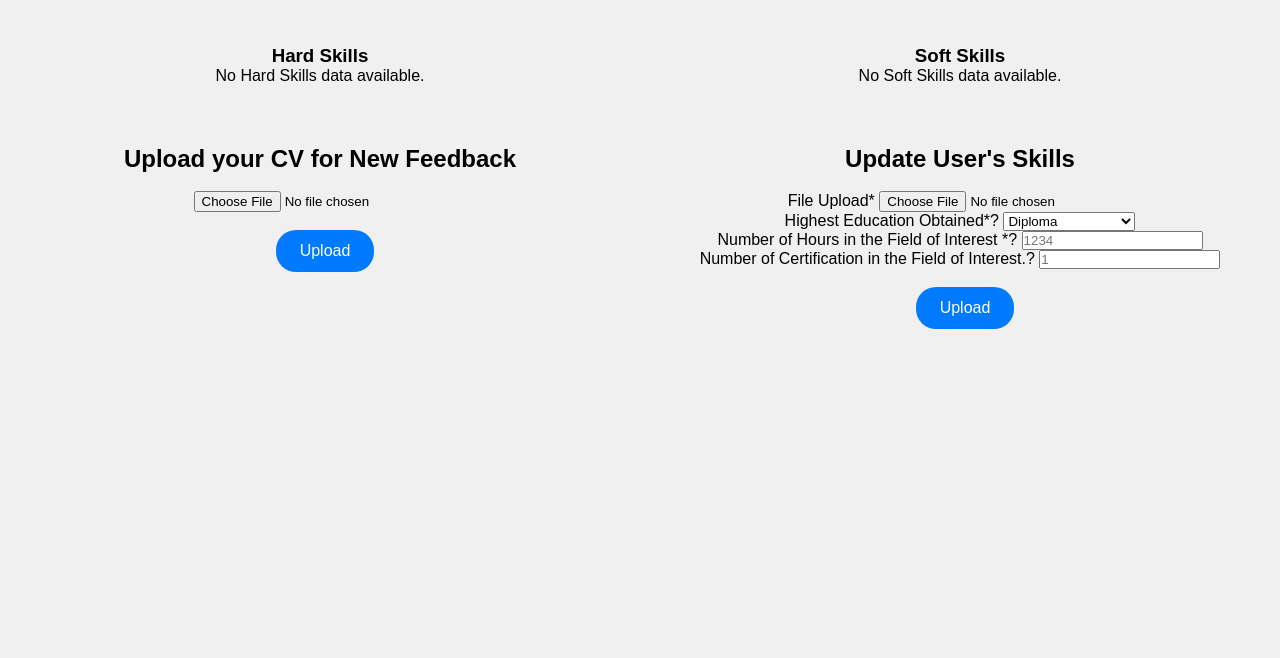
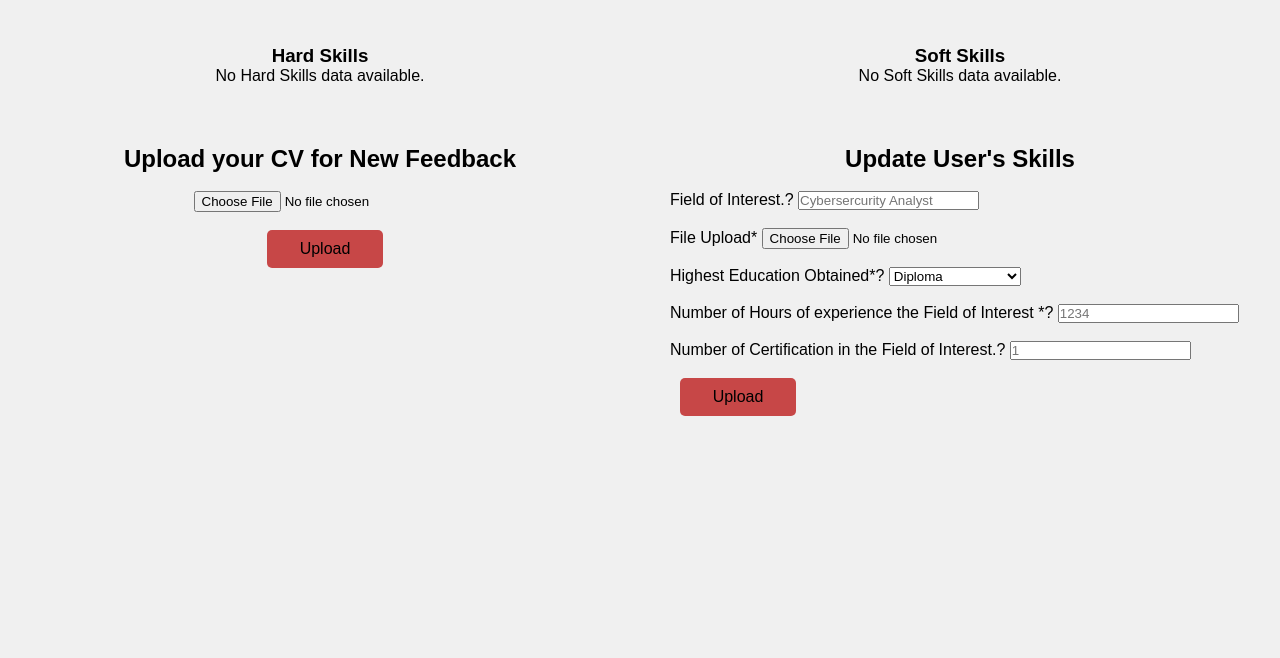
Before and after one commit to Sytechia/Group-4-Online-JD-Analytics, a Flask app: template blueprints/templates/profile.html in a window 1280 px wide. Shown: the part 172-830 px from the top of the page. Run offline with Flask 3, Linux system fonts and the light colour scheme; the template is opened without the code that fills it, so the values that code supplies are empty.

Commit message:
Fixed some Formatting issue
Profile Page form Style
Register Page Form Style

```diff
--- a/blueprints/static/css/index.css
+++ b/blueprints/static/css/index.css
@@ -266,7 +266,7 @@ nav ul li a:hover {
 /* Search bar custom styling */
 #search-input {
     width: 300px;
-
+}
 button{
     width: 20%;
             padding: 10px;
--- a/blueprints/templates/profile.html
+++ b/blueprints/templates/profile.html
@@ -109,26 +109,30 @@
             {% endif %}
         {% endwith %}
     </div>
-    <div class="box">
+    <div class ="box">
         <h1>Update User's Skills</h1><br>
-        <form method="POST" enctype="multipart/form-data">
-                <input type="hidden" name="form_type" value="update_user_skills">
-                <label for="Resume-File" >File Upload*</label>
-                <input type="file" name="file" accept=".pdf, .docx" required> <br>
-                <label for="highest_education_obtained" >Highest Education Obtained*<span class="tooltip-element" tooltip="Degree">?</span></label>
+        <form method="POST" enctype="multipart/form-data" style="display: inline-block; text-align: left;">
+          <label for="foi">Field of Interest.<span class="tooltip-element"
+              tooltip="Example: Software Engineer/ Network Engineer">?</span></label>
+          <input type="text" placeholder="Cybersercurity Analyst" name="foi" access="false" id="foi" title="Example: Software Engineer/ Network Engineer" required="required" aria-required="true"> <br><br>
+          <label for="Resume-File">File Upload*</label>
+          <input type="file" name="file" accept=".pdf, .docx" required><br><br>
+          <label for="highest_education_obtained">Highest Education Obtained*<span class="tooltip-element"
+              tooltip="Degree">?</span></label>
           <select name="highest_education_obtained" id="highest_education_obtained" required="required" aria-required="true">
             <option value="diploma" selected="true" id="highest_education_obtained-0">Diploma</option>
             <option value="advance_diploma" id="highest_education_obtained-1">Advance Diploma</option>
             <option value="bachelors_degree" id="highest_education_obtained-2">Bachelor's Degree</option>
             <option value="master_degree" id="highest_education_obtained-3">Master's Degree</option>
             <option value="phd" id="highest_education_obtained-4">Phd</option>
-                </select><br>
-                <label for="number_of_hours" >Number of Hours in the Field of Interest *<span class="tooltip-element" tooltip="0 - 10000 HRS">?</span></label>
-                <input type="text" placeholder="1234" name="number_of_hours" access="false" id="number_of_hours" title="0 - 10000 HRS" required="required" aria-required="true"><br>
-                <label for="certification_number" >Number of Certification in the Field of Interest.<span class="tooltip-element" tooltip="Example: User ABC has AWS Cloud Practitioner and ECC CEH.  User has 2 certifications, hence the input will be 2">?</span></label>
-                <input type="text" placeholder="1" name="certification_number" access="false" id="certification_number" title="Example: User ABC has AWS Cloud Practitioner and ECC CEH.  User has 2 certifications, hence the input will be 2" required="required" aria-required="true"><br>
-
-                <br><button type="submit">Upload</button>
+          </select><br><br>
+          <label for="number_of_hours">Number of Hours of experience the Field of Interest *<span class="tooltip-element"
+              tooltip="0 - 10000 HRS">?</span></label>
+          <input type="text" placeholder="1234" name="number_of_hours" access="false" id="number_of_hours"title="0 - 10000 HRS" required="required" aria-required="true"> <br><br>
+          <label for="certification_number">Number of Certification in the Field of Interest.<span class="tooltip-element"
+              tooltip="Example: User ABC has AWS Cloud Practitioner and ECC CEH.  User has 2 certifications, hence the input will be 2">?</span></label>
+          <input type="text" placeholder="1" name="certification_number" access="false" id="certification_number" title="Example: User ABC has AWS Cloud Practitioner and ECC CEH.  User has 2 certifications, hence the input will be 2" required="required" aria-required="true"><br><br>
+          <button type="submit">Upload</button>
         </form>
       </div>
 </div>
```
Also changed, not shown: blueprints/templates/register.html (+10 -14 lines). Lines whose indentation alone changed are shown as unchanged.
